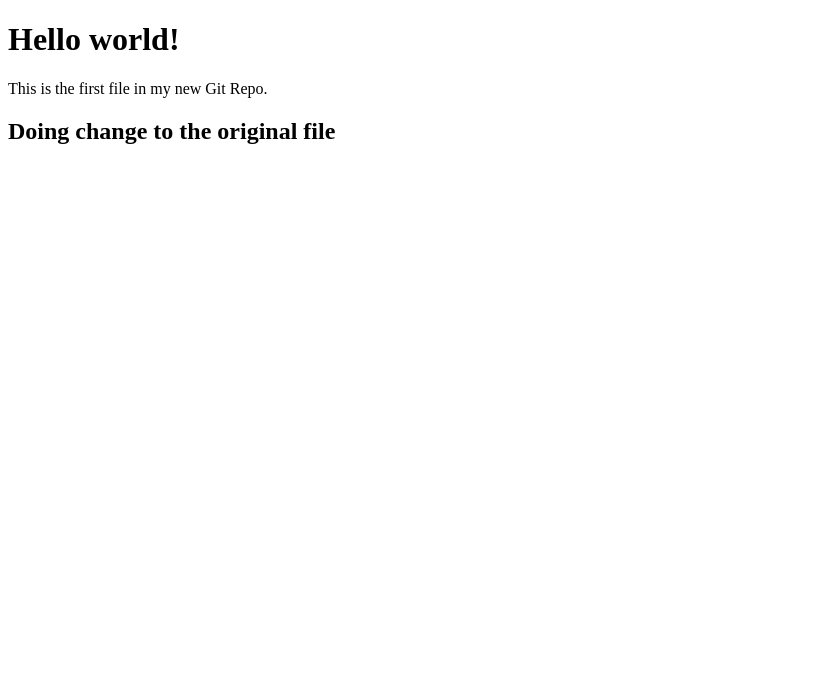
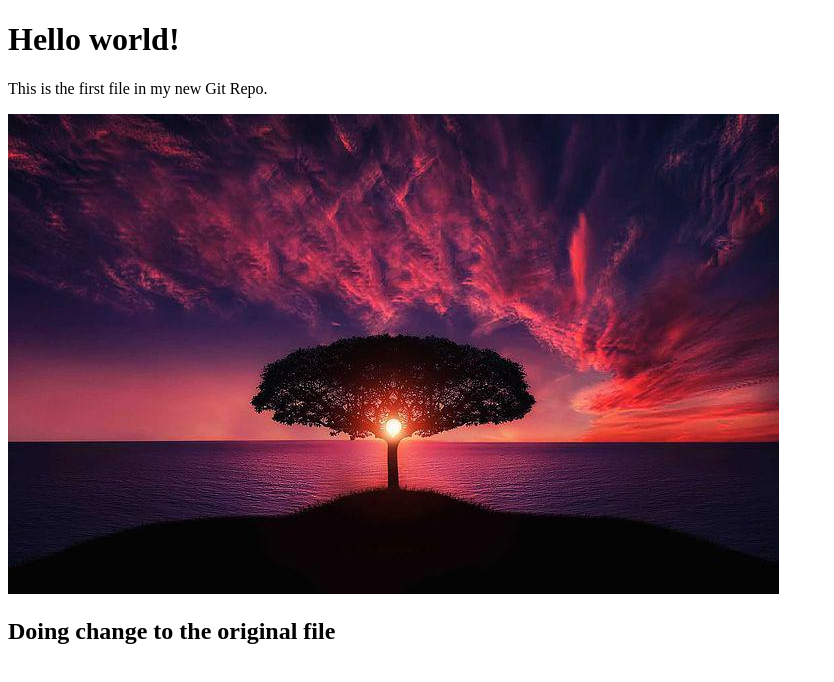
Before and after one commit to NishaKBharakhda/hello-world, a plain HTML site: page index.html in a window 1280 px wide. Shown: the whole page, without its empty margins (0-834 px from the left). Drawn offline with Linux system fonts and the light colour scheme.

Commit message:
changes in the index.html

```diff
--- a/index.html
+++ b/index.html
@@ -8,8 +8,8 @@
 </head>
 <body>
     <h1>Hello world!</h1>
-<p>This is the first file in my new Git Repo.</p>
-
+    <p>This is the first file in my new Git Repo.</p>
+    <img src="test-image.jpg">
     <h2>Doing change to the original file</h2>
 
 </body>
```
